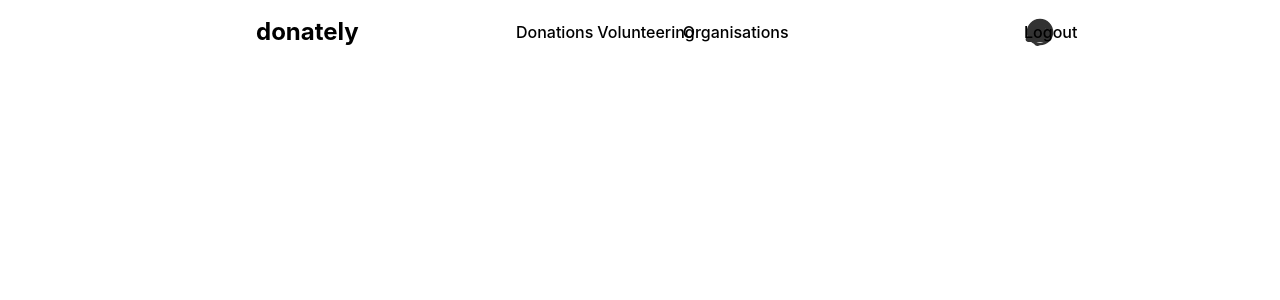
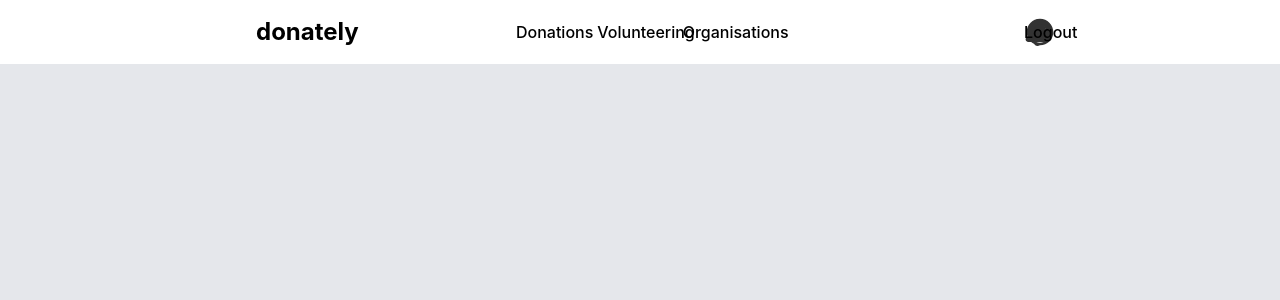
Before and after one commit to salmarashad/Donately, a React (Create React App) app in the folder ch-and-co-m2/: page / in a window 1280 px wide. Shown: the top 300 px of the page. Built offline with nearby package versions, Linux system fonts and the light colour scheme.

Commit message:
made background gray because its prettier

```diff
--- a/ch-and-co-m2/src/App.js
+++ b/ch-and-co-m2/src/App.js
@@ -33,7 +33,7 @@
   };
 
   return (
-    <div>
+    <div className="min-h-screen">
       {/* grid splits child divs into a grid of size 3 */}
       <div className="grid grid-cols-3 mx-64 items-center h-16">
         {/* logo div */}
@@ -54,6 +54,10 @@
           <h1>Logout</h1>
         </div>
       </div>
+      {/* rest of the body */}
+      <div className="bg-gray-200 min-h-screen">
+
+      </div>
     </div>
   );
 }
```
